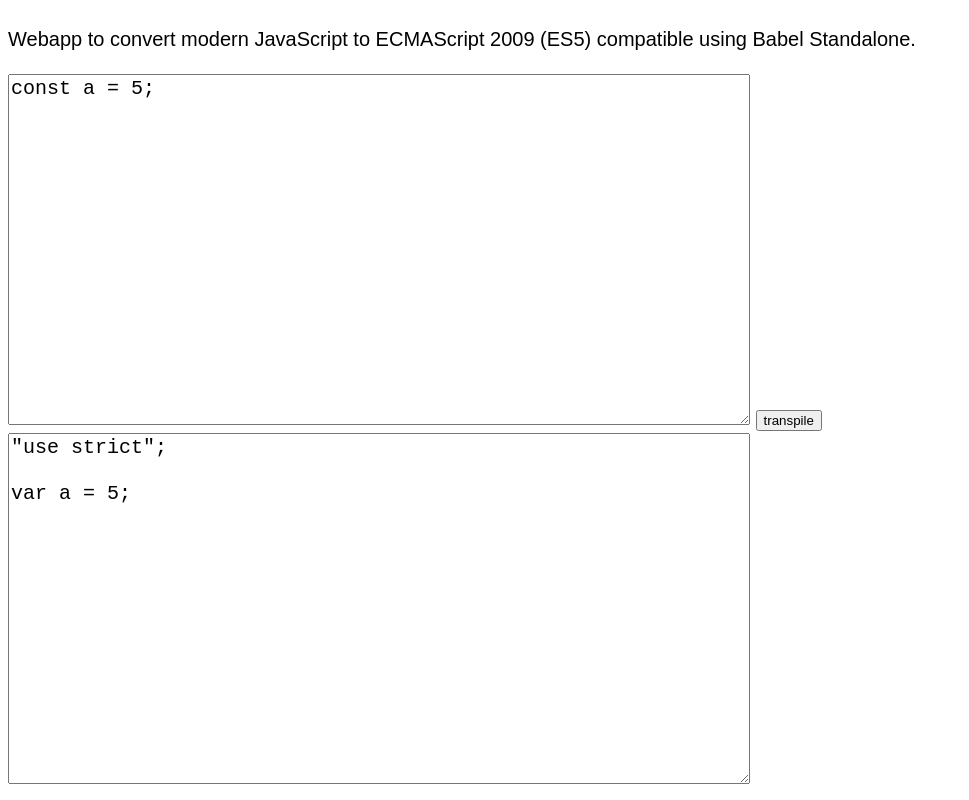
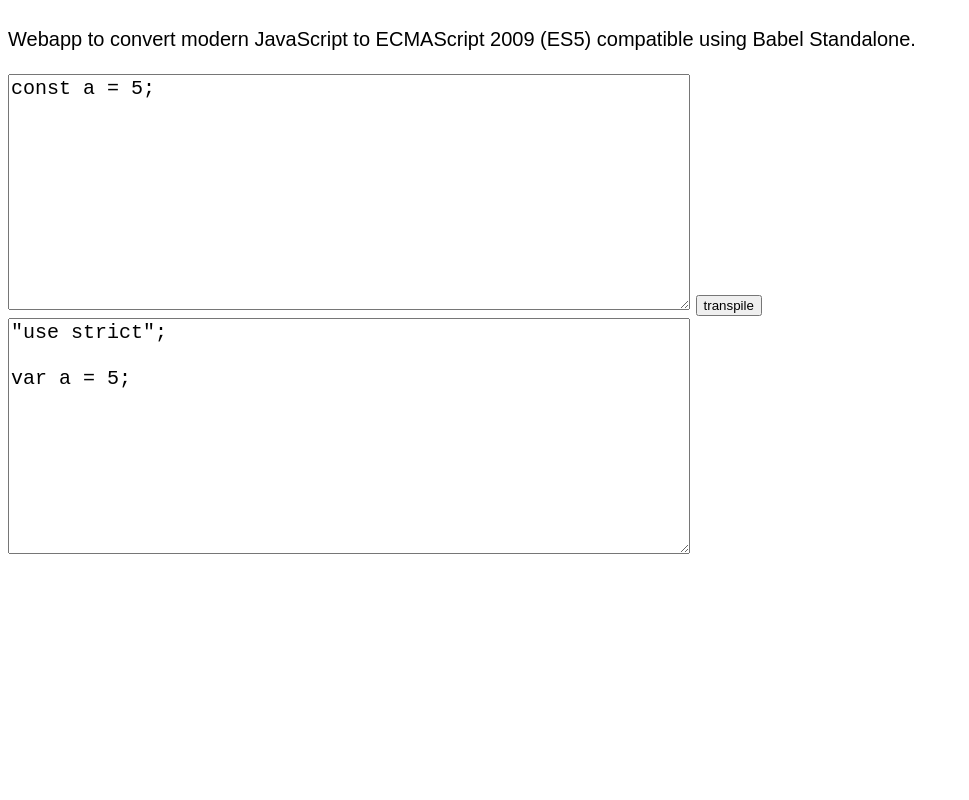
Before and after one commit to pablocru/javascript-to-es5-transpiler, an Astro site: page / in a window 1280 px wide. Shown: the part 90-890 px from the top of the page, without its empty margins (0-969 px from the left). After the commit the page ends 800 px from the top, so only its background shows below. Built offline with nearby package versions, Linux system fonts and the light colour scheme; Astro itself is replaced by a stand-in of ours; a web font is replaced by a local one.

Commit message:
feat: Reduce textarea's columns and rows by 5 points

```diff
--- a/src/components/Codearea.astro
+++ b/src/components/Codearea.astro
@@ -8,7 +8,7 @@
 const { body, ...props } = Astro.props;
 ---
 
-<textarea rows="15" cols="60" {...props}>{body}</textarea>
+<textarea rows="10" cols="55" {...props}>{body}</textarea>
 
 <style>
   textarea {
```
